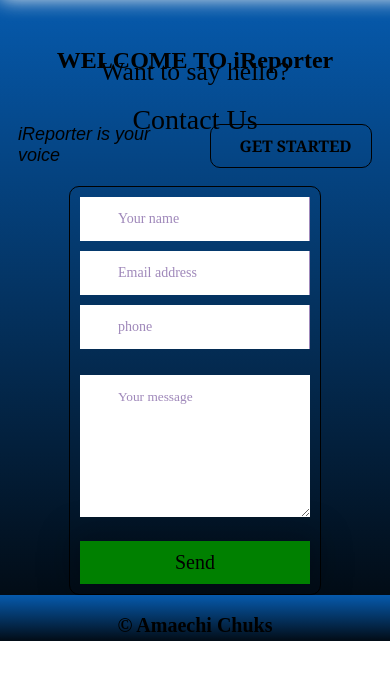
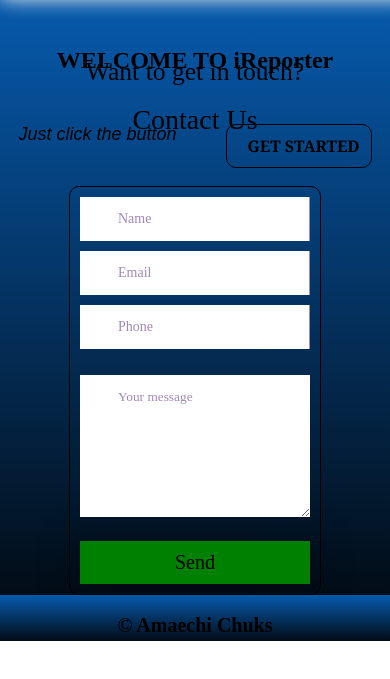
Before and after one commit to amaechi-chuks/iReporter, a plain HTML site: page UI/index.html in a window 390 px wide. Shown: the part 63-742 px from the top of the page. Drawn offline with Linux system fonts and the light colour scheme.

Commit message:
feature: add style

```diff
--- a/UI/assets/css/responsive.css
+++ b/UI/assets/css/responsive.css
@@ -22,7 +22,7 @@
 /** Media queris for Application intro **/
 
 @media (max-width: 730px) {
-  .app-intro {
+  .display--message {
     width: 500px;
   }
   .main-container {
@@ -41,7 +41,7 @@
 }
 
 @media (max-width: 630px) {
-  .app-intro {
+  .display--message {
     width: 400px;
   }
   .CreateAccount__form {
@@ -56,7 +56,7 @@
 }
 
 @media (max-width: 530px) {
-  .app-intro {
+  .display--message {
     width: 300px;
   }
   .main-container {
@@ -107,7 +107,7 @@
 }
 
 @media (max-width: 430px) {
-  .app-intro {
+  .display--message {
     width: 250px;
   }
   #files {
@@ -130,7 +130,7 @@
 }
 
 @media (max-width: 500px) {
-  .app-intro {
+  .display--message {
     height: 50px;
     margin-bottom: 15px;
     width: auto;
@@ -145,7 +145,7 @@
 }
 
 @media (max-width: 350px) {
-  .app-intro {
+  .display--message {
     height: 70px;
   }
   .redflagdetails__header {
@@ -169,7 +169,7 @@
 }
 
 @media (max-width: 250px) {
-  .app-intro {
+  .display--message {
     height: 90px;
   }
   .redflagdetails__header {
--- a/UI/assets/css/style.css
+++ b/UI/assets/css/style.css
@@ -101,6 +101,9 @@
 
 .login-div {
   flex: 1;
+}
+.map-out {
+  padding-top:80px
 }
 
 .login-intro {
@@ -789,6 +792,24 @@
 #files{
   display: inline
 }
+/* landing-page-button */
+
+
+/* visited link */
+.login--Button:visited {
+  color: green;
+}
+
+/* mouse over link */
+.login--Button:hover {
+  color: hotpink;
+}
+
+/* selected link */
+.login--Button:active {
+  color: blue;
+}
+
 
 /* Linkss */
 
--- a/UI/assets/js/main.js
+++ b/UI/assets/js/main.js
@@ -1,28 +1,27 @@
-const introductions = [
-    "iReporter is your voice",
-     "It will help you pass your message",
-     "across the appropriate authorities and the general public",
-    "It guarantees a good and a safer way to report an issue",
-    "This is a web application that helps you report any issue",
-    "Give a trial by clicking on the button"
+const messageBody = [
+     "iReporter is your voice",
+     "Get ready to make headlines",
+     "Let your voice be heard",
+     "What are you waiting for?",
+     "Just click the button"
 ];
 
-const loadIntroTexts = () => {
-  introductions.forEach((intro, index, introArr) => {
-    let appIntro = document.querySelector('.app-intro');
-    appIntro.style.direction = "ltr";
-    appIntro.style.fontSize = "large";
-    appIntro.style.fontStyle = "oblique";
-    appIntro.style.fontFamily = "sans-serif";
-    appIntro.style.marginRight = "30px";
-    appIntro.style.textAlign = "left";
-    appIntro.innerHTML = introArr[index++ % introArr.length];
+const messageFunction= () => {
+  messageBody.forEach((intro, index, introArr) => {
+    let displayMessage = document.querySelector('.display--message');
+    displayMessage.style.direction = "ltr";
+    displayMessage.style.fontSize = "large";
+    displayMessage.style.fontStyle = "oblique";
+    displayMessage.style.fontFamily = "sans-serif";
+    displayMessage.style.marginRight = "50px";
+    displayMessage.style.textAlign = "center";
+    displayMessage.innerHTML = introArr[index++ % introArr.length];
     setInterval(() => {
-      appIntro.innerHTML = introArr[index++ % introArr.length];
-    }, 3000);
+      displayMessage.innerHTML = introArr[index++ % introArr.length];
+    }, 6000);
   });
 }
-window.onload = loadIntroTexts();
+window.onload = messageFunction();
 
 /**
  * @method loadSideBar responsible for the behaviour of the menu on mobile
--- a/UI/index.html
+++ b/UI/index.html
@@ -27,13 +27,12 @@
                     <div class="content">
                         <h1><strong>WELCOME TO iReporter</strong></h1>
                         <div class="login-area">
-                            <div class="app-intro">
-
+                            <div class="display--message">
                             </div>
                             <div class="login-div">
                                 <form class="login-intro">
                                     <div>
-                                        <a href="login.html">GET STARTED</a>
+                                        <a class="login--Button" href="login.html">GET STARTED</a>
                                     </div>
                                 </form>
                             </div>
@@ -44,15 +43,15 @@
         </section>
         <section class="contact gradient">
             <div class="container">
-                <div class="contact__headline text--color--white">Want to say hello?</div>
+                <div class="contact__headline text--color--white">Want to get in touch?</div>
                 <div class="contact__title text--color--white">Contact Us</div>
                 <div class="contact__form">
                     <form action="#" method="POST" role="form">
                         <!-- group inputs -->
                         <div class="input--group">
-                            <input type="text" class="form-control form--control" placeholder="Your name" required>
-                            <input type="text" class="form-control form--control" placeholder="Email address" required>
-                            <input type="text" class="form-control form--control" placeholder="phone" required>
+                            <input type="text" class="form-control form--control" placeholder="Name" required>
+                            <input type="text" class="form-control form--control" placeholder="Email " required>
+                            <input type="text" class="form-control form--control" placeholder="Phone" required>
                         </div>
                         <!-- textarea -->
                         <div class="text__area p--0">
```
Also changed, not shown: UI/createintervention.html (+1 -1 lines), UI/createredflag.html (+3 -3 lines), UI/individualintervention.html (+2 -2 lines), UI/interventionrecords.html (+10 -10 lines), UI/redflagrecords.html (+6 -6 lines).
